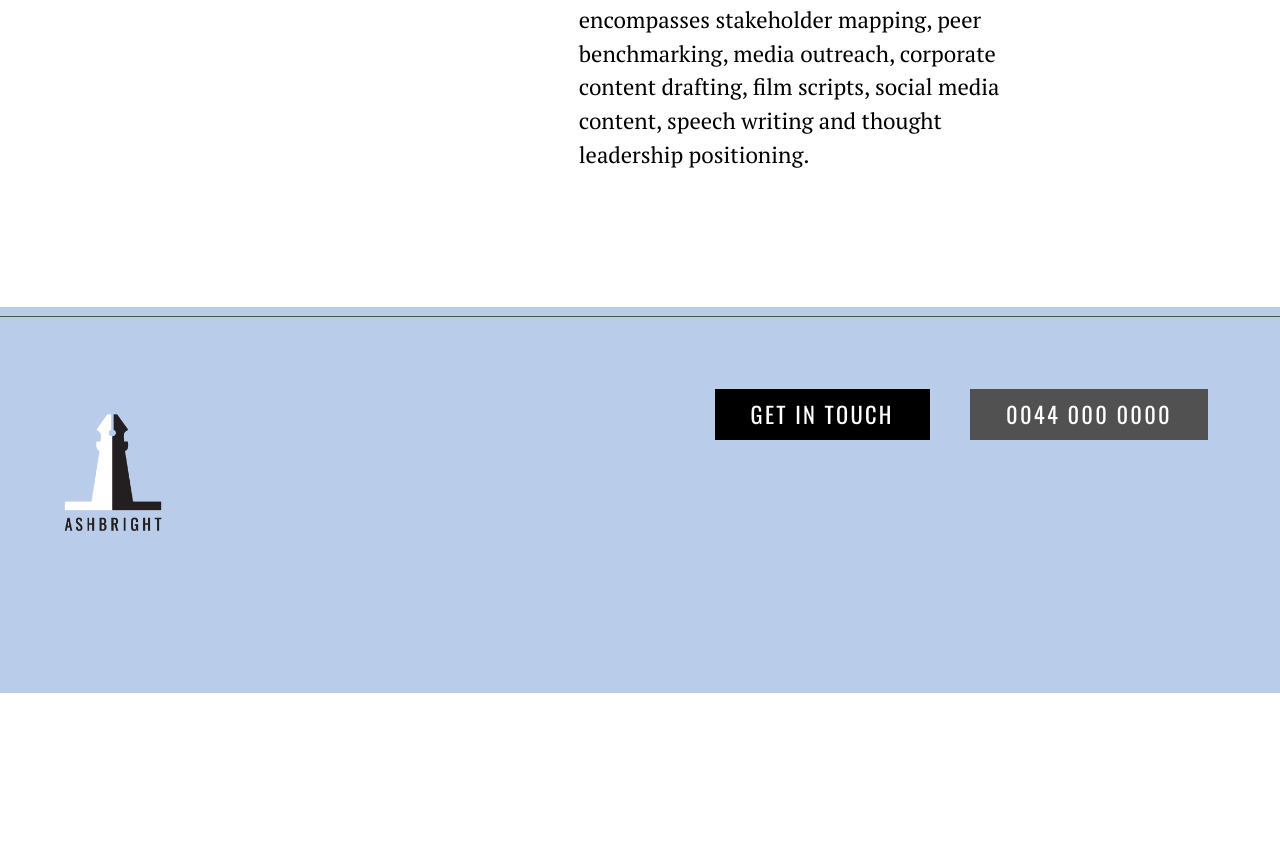
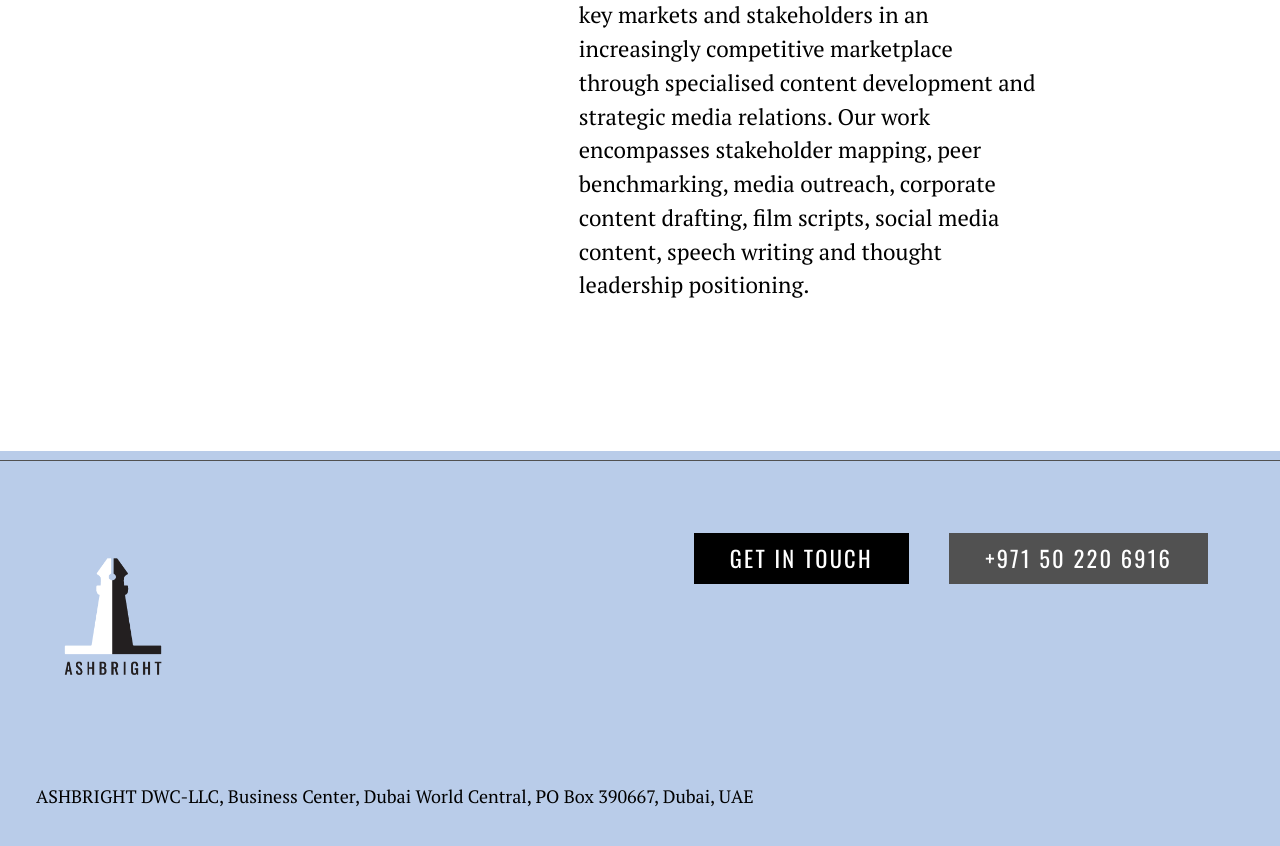
Before and after one commit to wearethoughtfox/ashbright, a Jekyll site: the page built from index.html, in a window 1280 px wide and 900 px high, scrolled down 3867 px. Shown: the top 846 px of the window. Built offline with Jekyll 4.4.1, drawn with Linux system fonts in a browser that asks for light colours; before the commit the page ends 4560 px from its top, so only the background shows below that.

Commit message:
Added address to footer and removed links for situations.

```diff
--- a/_config.yml
+++ b/_config.yml
@@ -6,5 +6,4 @@
 # Setup
 title:               Ashbright
 tagline:             Strategic communications
-url:                 https://wearethoughtfox.github.io/ashbright/
-baseurl:
+url:                 https://www.ashbright.com
--- a/_includes/footer.html
+++ b/_includes/footer.html
@@ -1,11 +1,13 @@
 <footer class="bg-ashblue pt2 mt4 pb5-l">
   <div class = "bt b--ashdarkgrey tc tl-l pt4-l">
   <section id="contact" class="mw6 mw7-ns center pt4 tc fr-l pr5-l">
-    <a class="ash-sans f5 f3-ns link dim ph3 ph4-l pv2 mb4 mr3-ns dib white bg-black ttu tracked" href="#0">Get in touch</a>
+    <a class="ash-sans f5 f3-ns link dim ph3 ph4-l pv2 mb4 mr3-ns dib white bg-black ttu tracked" href="mailto:ta@ashbright.com">Get in touch</a>
 
-    <a class="ash-sans f5 f3-ns link dim ph3 ph4-l pv2 mb4 ml3-ns dib white bg-ashdarkgrey ttu tracked" href="#0">0044 000 0000</a>
+    <a class="ash-sans f5 f3-ns link dim ph3 ph4-l pv2 mb4 ml3-ns dib white bg-ashdarkgrey ttu tracked" href="tel:+971502206916">+971 50 220 6916</a>
   </section>
 
     <img class="mw4-5 mb4 mt2-l ml1-l" src="{{ site.baseurl }}/images/LOGO-RGB.png" alt="Ashbright">
+
+    <p class="f4 lh-copy ml4-l">ASHBRIGHT DWC-LLC, Business Center, Dubai World Central, PO Box 390667, Dubai, UAE</p>
   </div>
 </footer>
--- a/index.html
+++ b/index.html
@@ -22,7 +22,7 @@
       <div class="mt4 mt6-ns mt7-l ph3 tc tl-l ml4-l">
         <h1 class="f-head f-head-ns fw2 white-90 mb0 lh-title ttu">Strategic communications</h1>
         <p class="f3 f-sub-ns fw1 white-80 mt1 mb3 i">The power of communication is limited only by our imagination</p>
-        <a class="ash-sans f5 f3-ns link dim ph3 ph4-l pv2 mb5 mb6-ns mb4-l dib white bg-ashblue ttu tracked" href="#0">Get in touch</a>
+        <a class="ash-sans f5 f3-ns link dim ph3 ph4-l pv2 mb5 mb6-ns mb4-l dib white bg-ashblue ttu tracked" href="mailto:ta@ashbright.com">Get in touch</a>
       </div>
     </div>
   </div>
@@ -62,7 +62,7 @@
 <section id="situations" class="mw7-ns center ph2 pv4 pv5-l ph5-ns ph4-l">
   <h2 class="f1 ph2 ph0-ns ashblue mb3-ns ttu">Situations</h2>
   <article>
-    <a class="db pv1 ph2 ph0-l no-underline black dim" href="#0">
+    <p class="db pv1 ph2 ph0-l black">
       <div class="flex flex-column flex-row-ns">
         <div class="pr3-ns mb1 mb0-ns w-100 w-40-ns">
           <img src="{{ site.baseurl }}/images/Aerial_View_of_Umbrellas_in_a_Beach_-_License_for_£24_80_on_Picfair.png" class="db" alt="https://www.picfair.com/pics/02976135-aerial-view-of-umbrellas-in-a-beach">
@@ -74,10 +74,10 @@
           </p>
         </div>
       </div>
-    </a>
+    </p>
   </article>
 <article>
-    <a class="db pv1 ph2 ph0-l no-underline black dim" href="#0">
+    <p class="db pv1 ph2 ph0-l black">
       <div class="flex flex-column flex-row-ns">
         <div class="pr3-ns mb1 mb0-ns w-100 w-40-ns">
           <img src="{{ site.baseurl }}/images/Storm_Clouds_-_License_for_£37_20_on_Picfair.png" class="db" alt="https://www.picfair.com/pics/01309002-storm-clouds">
@@ -89,11 +89,11 @@
           </p>
         </div>
       </div>
-    </a>
+    </p>
   </article>
 
   <article>
-    <a class="db pv1 ph2 ph0-l no-underline black dim" href="#0">
+    <p class="db pv1 ph2 ph0-l black">
       <div class="flex flex-column flex-row-ns">
         <div class="pr3-ns mb1 mb0-ns w-100 w-40-ns">
           <img src="{{ site.baseurl }}/images/Sidewalk_chess_-_License_for_£4_96_on_Picfair.png" class="db" alt="https://www.picfair.com/pics/04785674-sidewalk-chess">
@@ -105,11 +105,11 @@
           </p>
         </div>
       </div>
-    </a>
+    </p>
   </article>
 
   <article>
-    <a class="db pv1 ph2 ph0-l no-underline black dim" href="#0">
+    <p class="db pv1 ph2 ph0-l black">
       <div class="flex flex-column flex-row-ns">
         <div class="pr3-ns mb1 mb0-ns w-100 w-40-ns">
           <img src="{{ site.baseurl }}/images/Hot_Air_Balloons_-_License_for_£12_39_on_Picfair.png" class="db" alt="https://www.picfair.com/pics/0197175-hot-air-balloons">
@@ -121,7 +121,7 @@
           </p>
         </div>
       </div>
-    </a>
+    </p>
   </article>
 </section>
 
```
Also changed, not shown: README.md.
